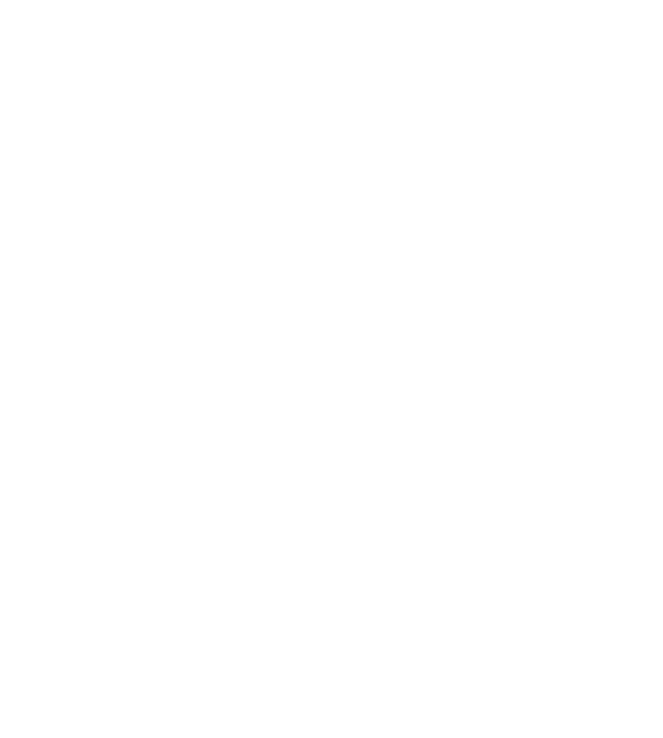
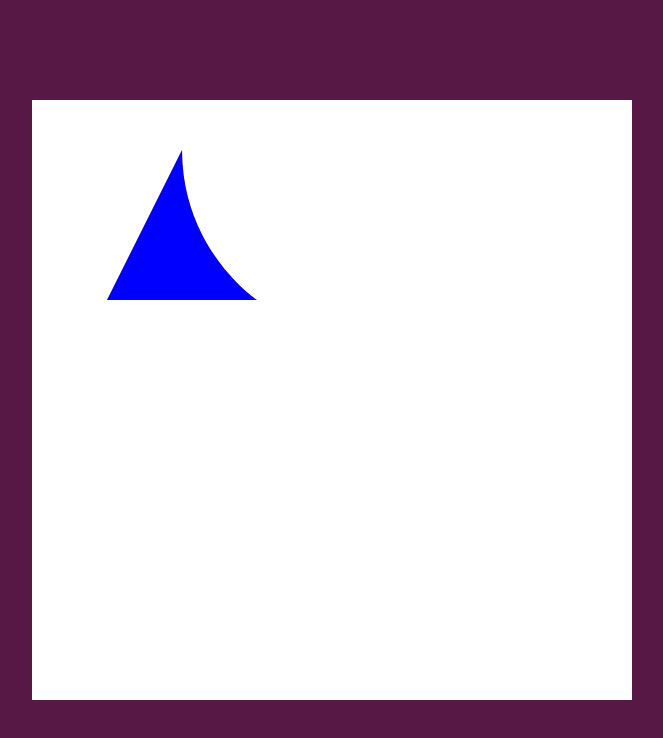
Before and after one commit to mgldmz/svg-experiment, a plain HTML site: page index.html in a window 1280 px wide. Shown: the whole page, without its empty margins (308-971 px from the left). Drawn offline with Linux system fonts and the light colour scheme.

Commit message:
working prototype

```diff
--- a/index.html
+++ b/index.html
@@ -4,7 +4,22 @@
     <meta charset="UTF-8" />
     <meta http-equiv="X-UA-Compatible" content="IE=edge" />
     <meta name="viewport" content="width=device-width, initial-scale=1.0" />
+    <link rel="stylesheet" href="style.css" />
     <title>SVG Experiment</title>
   </head>
-  <body></body>
+  <body>
+    <svg id="svg">
+      <path
+        d="M 150 50 L 75 200 L 225 200 C 225 200 150 150 150 50"
+        fill="orange"
+      ></path>
+      <path
+        id="second"
+        d="M 150 50 L 75 200 L 225 200 C 225 200 150 150 150 50"
+        fill="blue"
+      ></path>
+    </svg>
+    <!-- Script -->
+    <script src="script.js"></script>
+  </body>
 </html>
--- /dev/null
+++ b/script.js
@@ -0,0 +1,14 @@
+const second = document.getElementById('second');
+const svg = document.getElementById('svg');
+var realX;
+var realY;
+
+function test(){
+    second.setAttribute("d", "M 150 50 L 75 200 L 225 200 C 225 200 10 10 150 50");
+}
+
+svg.addEventListener('mousemove', function(e){
+    realX = e.x - ((window.innerWidth-600)/2);
+    realY = e.y - ((window.innerHeight-600)/2);
+    second.setAttribute("d", `M 150 50 L 75 200 L 225 200 C 225 200 ${realX} ${realY} 150 50`);
+});
--- /dev/null
+++ b/style.css
@@ -0,0 +1,19 @@
+*{
+    box-sizing: border-box;
+    margin: 0;
+    padding: 0;
+}
+
+body{
+    background-color: #581845;
+    display: flex;
+    justify-content: center;
+    align-items: center;
+    height: 100vh;
+}
+
+svg{
+    width: 600px;
+    height: 600px;
+    background-color: white;
+}
```
